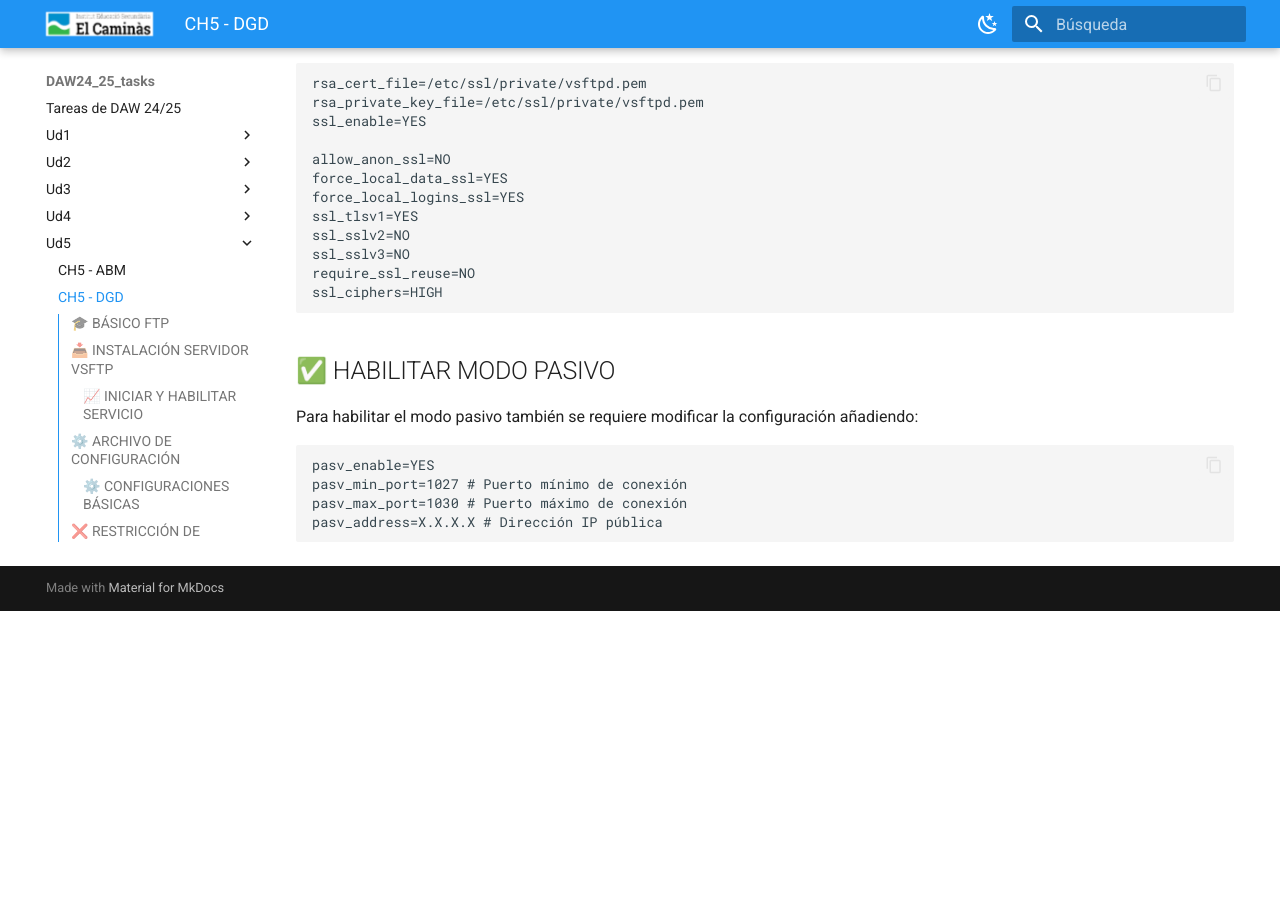
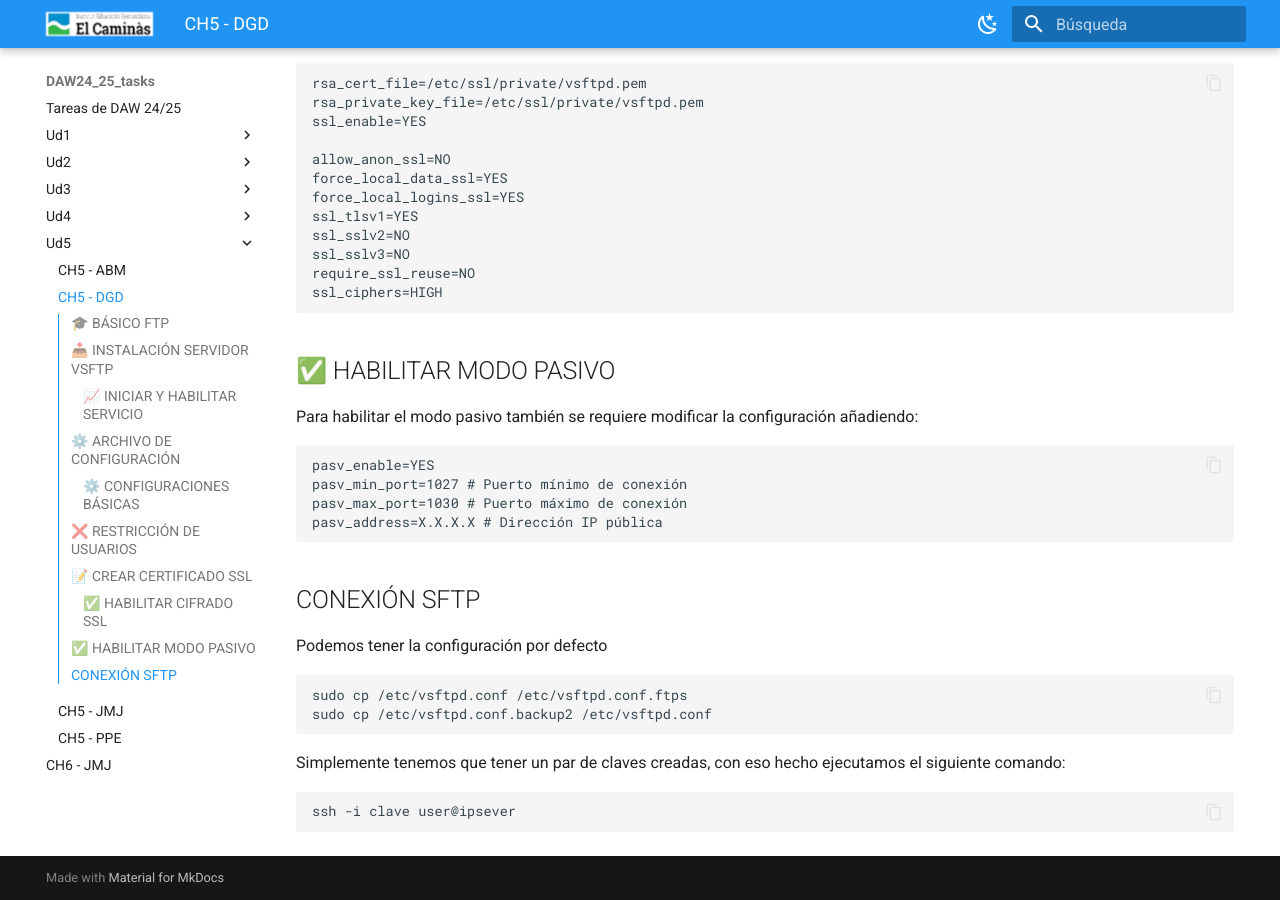
Before and after one commit to jmunozji/DAW24_25_tasks, an MkDocs documentation site: the page built from docs/Ud5/Ch5_DGD.md, in a window 1280 px wide and 900 px high, scrolled down 2023 px. Built offline with MkDocs 1.6.1 and Material for MkDocs 9.7.7, drawn with Linux system fonts in a browser that asks for light colours; before the commit the page ends 2634 px from its top, so only the background shows below that.

Commit message:
CheatSheet5 Modificado

````diff
--- a/docs/Ud5/Ch5_DGD.md
+++ b/docs/Ud5/Ch5_DGD.md
@@ -117,3 +117,18 @@ pasv_min_port=1027 # Puerto mínimo de conexión
 pasv_max_port=1030 # Puerto máximo de conexión
 pasv_address=X.X.X.X # Dirección IP pública
 ```
+
+## CONEXIÓN SFTP
+
+Podemos tener la configuración por defecto
+
+```bash
+sudo cp /etc/vsftpd.conf /etc/vsftpd.conf.ftps
+sudo cp /etc/vsftpd.conf.backup2 /etc/vsftpd.conf
+```
+
+Simplemente tenemos que tener un par de claves creadas, con eso hecho ejecutamos el siguiente comando:
+
+```bash
+ssh -i clave user@ipsever
+```
````
